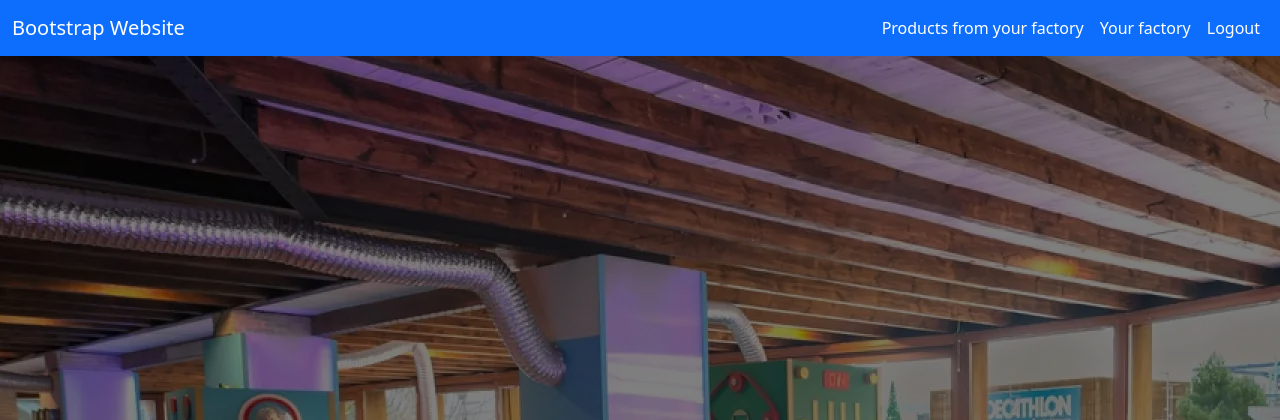
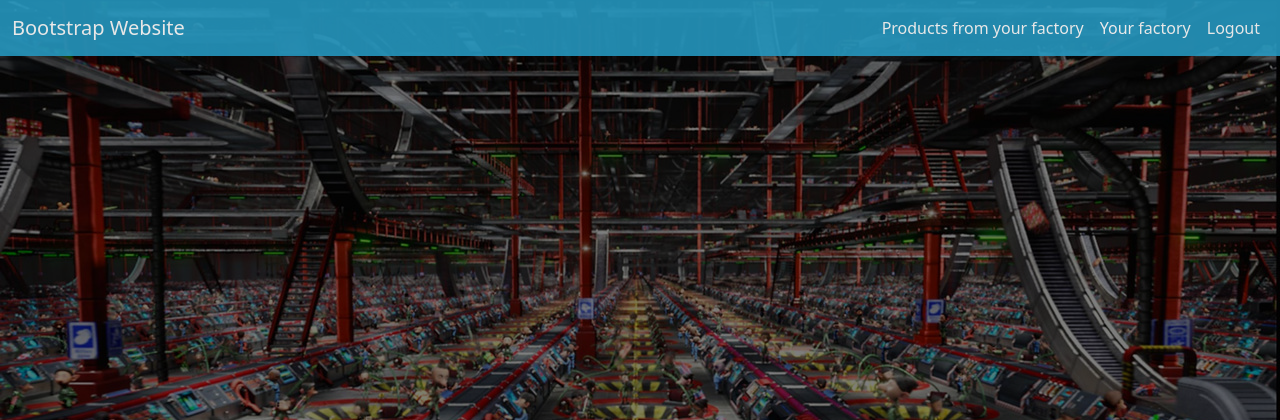
Before and after one commit to UnaiBenitoSanchez/3.BootstrapWebsite, a PHP site: page /landing_page.php in a window 1280 px wide. Shown: the top 420 px of the page. Run offline with PHP 8.4, Linux system fonts and the light colour scheme.

Commit message:
navbar.php updated.

```diff
--- a/controller/navbar.php
+++ b/controller/navbar.php
@@ -1,4 +1,9 @@
 <style>
+    .navbar{
+        background-color: #2596be;
+        opacity: 0.9;
+    }
+
     .navbar-nav .nav-link {
         color: #ffffff;
         transition: color 0.3s;
@@ -9,7 +14,7 @@
     }
 </style>
 
-<nav class="navbar navbar-expand-lg navbar-light bg-primary">
+<nav class="navbar navbar-expand-lg">
     <div class="container-fluid">
         <a class="navbar-brand" href="landing_page.php" style="color: #ffffff">Bootstrap Website</a>
         <button class="navbar-toggler" type="button" data-bs-toggle="collapse" data-bs-target="#navbarNav" aria-controls="navbarNav" aria-expanded="false" aria-label="Toggle navigation">
--- a/landing_page.php
+++ b/landing_page.php
@@ -6,6 +6,7 @@
   <style>
     body {
       background: linear-gradient(rgba(0, 0, 0, 0.5), rgba(0, 0, 0, 0.5)), url('img/factory.jpg');
+      background-size: cover;
     }
   </style>
 
```
Also changed, not shown: img/factory.jpg.
